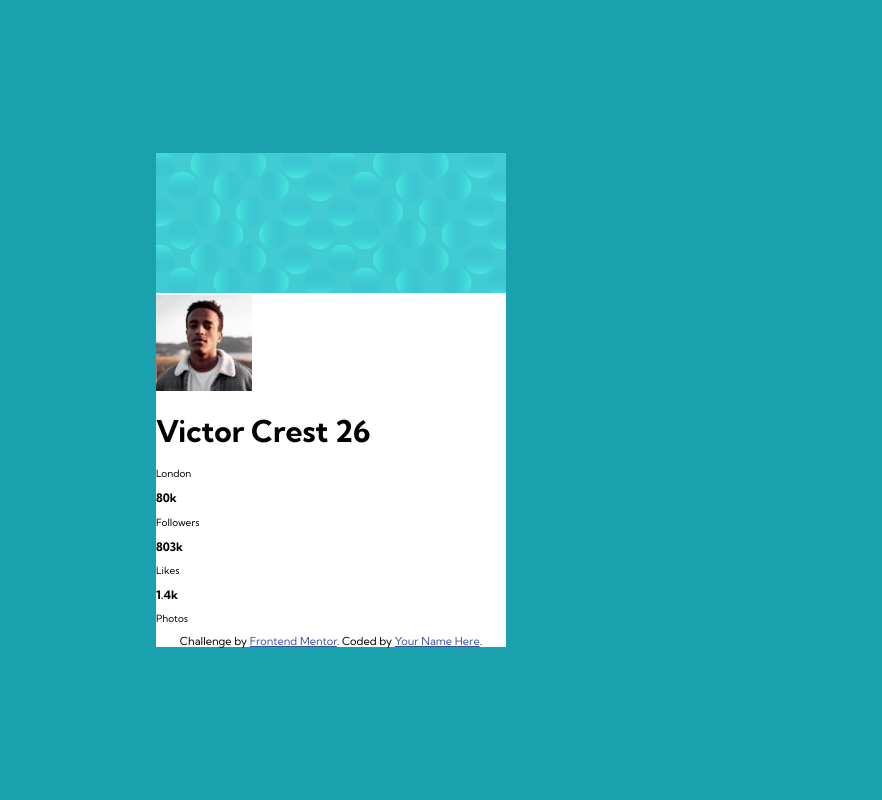
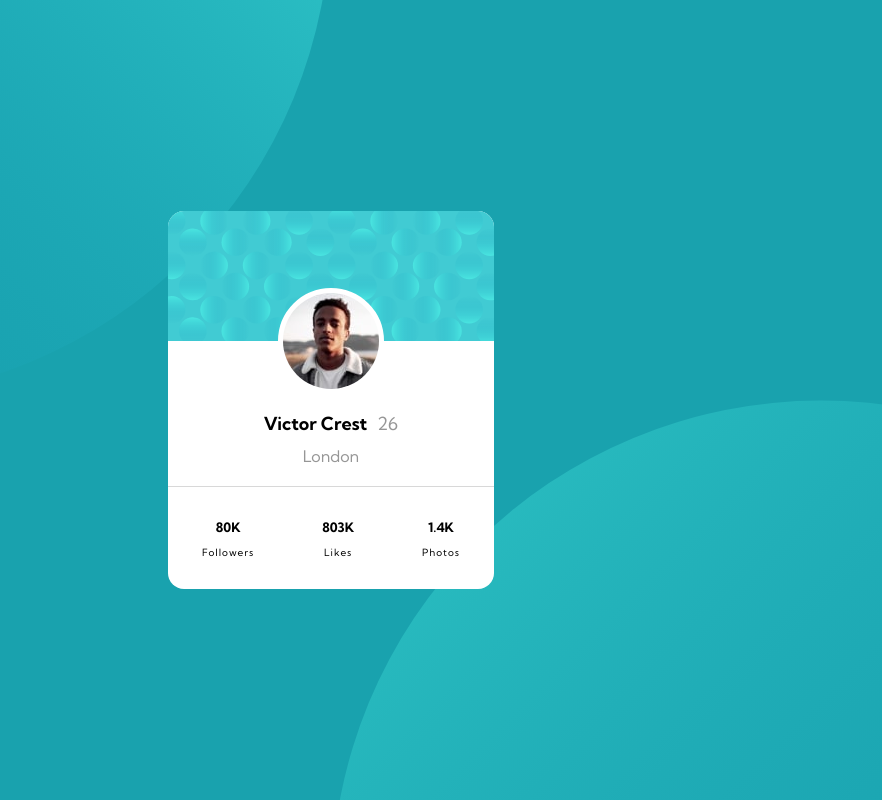
Before and after one commit to igONELL/primerRertoSass, a plain HTML site: page index.html in a window 1280 px wide. Shown: the whole page, without its empty margins (309-1191 px from the left). Drawn offline with Linux system fonts and the light colour scheme.

Commit message:
Primer reto terminado en SASS

```diff
--- a/index.html
+++ b/index.html
@@ -42,30 +42,27 @@
 
       <div class="card-footer">
         <div class="card-footer-social">
-          <h3>80k</h3>
+          <h3>80K</h3>
           <p>Followers</p>
         </div>
-      </div>
+
 
       <div class="card-footer">
         <div class="card-footer-social">
-          <h3>803k</h3>
+          <h3>803K</h3>
           <p>Likes</p>
         </div>
       </div>
 
       <div class="card-footer">
         <div class="card-footer-social">
-          <h3>1.4k</h3>
+          <h3>1.4K</h3>
           <p>Photos</p>
         </div>
       </div>
-      <div class="attribution">
-        Challenge by <a href="https://www.frontendmentor.io?ref=challenge" target="_blank">Frontend Mentor</a>.
-        Coded by <a href="#">Your Name Here</a>.
-      </div>
+    </div>
     </article>
-    </div>
+
   </main>
 </body>
 
--- a/style.scss
+++ b/style.scss
@@ -23,6 +23,9 @@ html {
 body{
     font-family: 'Kumbh Sans', sans-serif;
     background-color: var(--dark-cyan);
+    background-image: url(../images/bg-pattern-top.svg), url(../images/bg-pattern-bottom.svg);
+    background-repeat: no-repeat, no-repeat;
+    background-position: right 50vw bottom 50vh, left 50vw top 50vh;
 }
 
 h1{
@@ -38,4 +41,66 @@ h1{
 
 .card{
     background-color: #fff;
-}
+    width: 326px;
+    border-radius: 16px;
+    overflow: hidden;
+
+    &-header{
+      width: 100%;
+      display: block;
+
+    }
+
+    &-body{
+      display: flex;
+      flex-direction: column;
+      align-items: center;
+      border-bottom: 1px solid #99999962;
+
+      &-img{
+        border: 5px solid #fff;
+        border-radius: 50%;
+        margin-top: calc(-48px - 5px);
+        background-color: #fff;
+      }
+
+      &-title{
+        margin-top: 2rem;
+        font-size: 1.8rem;
+
+        span{
+          color: var(--dark-gray);
+          font-weight: 400;
+          margin-left: 0.6rem;
+        }
+      }
+      &-text{
+        color: var(--dark-gray);
+        font-size: 1.6rem;
+        margin-top: 0;
+        margin-bottom: 2rem;
+
+      }
+    }
+
+    &-footer{
+      display: flex;
+      justify-content: space-around;
+
+      &-social{
+        text-align: center;
+        margin-top: 2rem;
+        margin-bottom: 2rem;
+
+        h3{
+          font-size: 1.3rem;
+        }
+
+        p{
+          font-size: 1rem;
+          letter-spacing: 1px;
+        }
+      }
+    }
+
+  }
```
Also changed, not shown: css/style.css, 1 other file.
